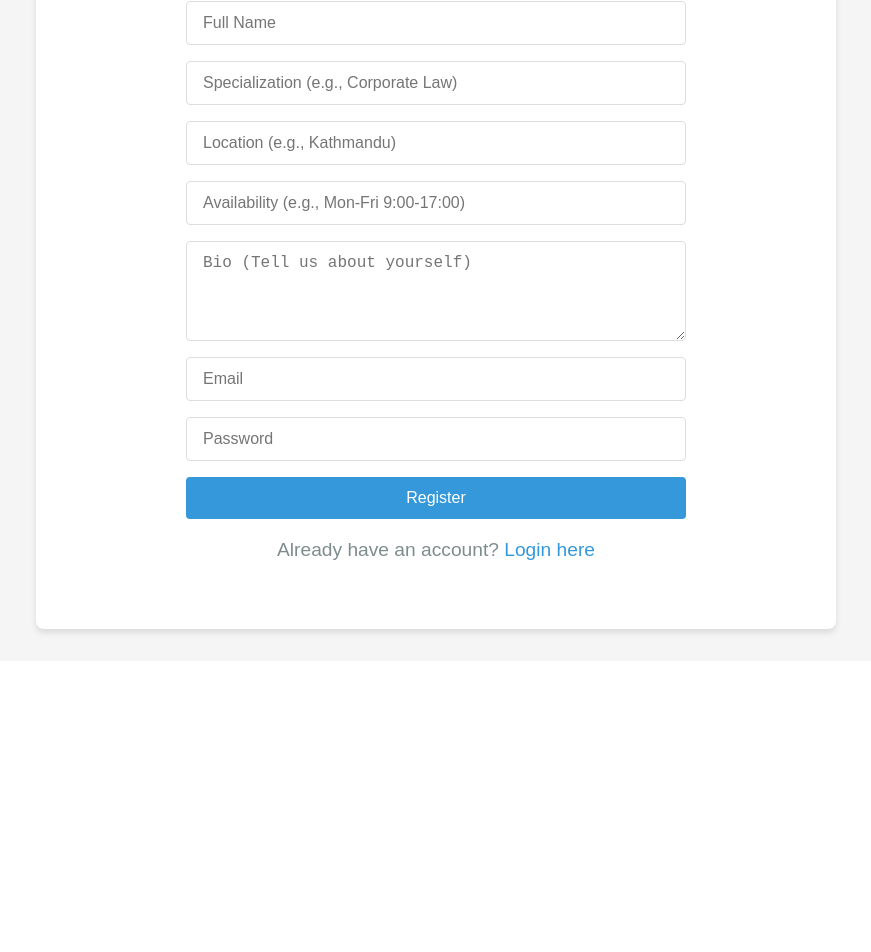
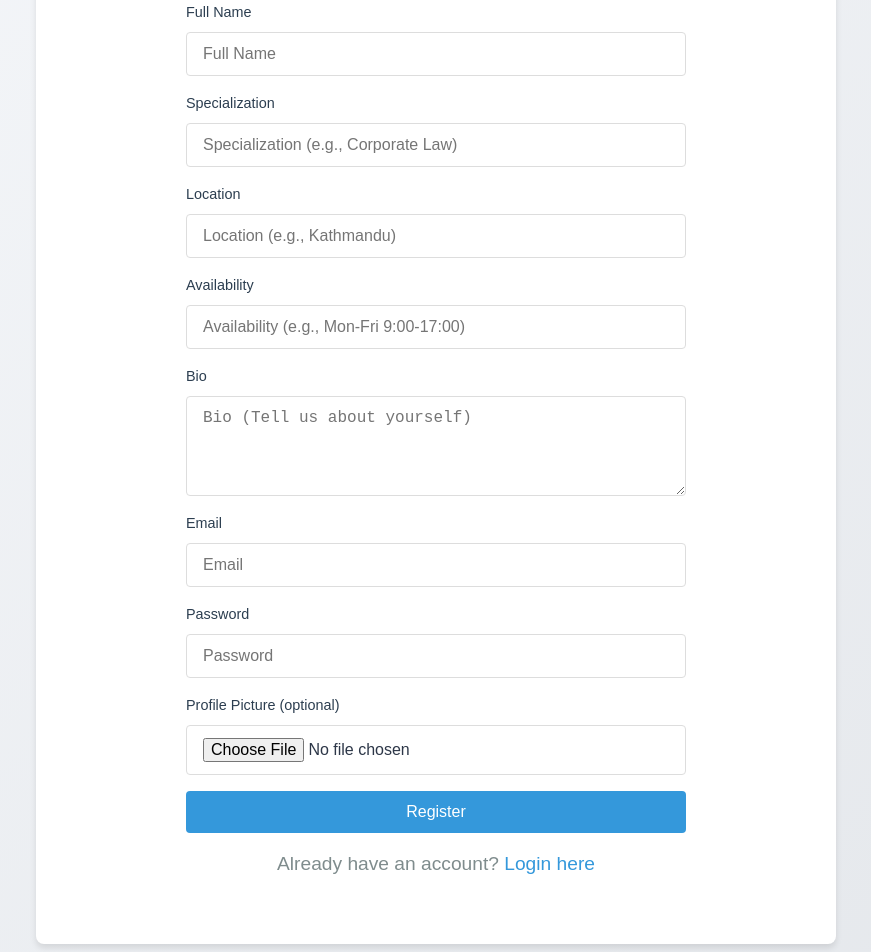
Before and after one commit to ShreyShakya/nepali-legal-aid-finder, a React (Vite) app in the folder legalaidfrontend/: page /register-lawyer in a window 1280 px wide. Shown: the part 254-1206 px from the top of the page, without its empty margins (204-1075 px from the left). Before the commit the page ends 979 px from the top, so only its background shows below. Built offline with nearby package versions, Linux system fonts and the light colour scheme.

Commit message:
fiex registration error

```diff
--- a/legalaidfrontend/src/components/Auth/LawyerRegistration.jsx
+++ b/legalaidfrontend/src/components/Auth/LawyerRegistration.jsx
@@ -4,7 +4,7 @@ import { useState } from "react"
 import { motion } from "framer-motion"
 import { Scale } from "lucide-react"
 import axios from "axios"
-import { useNavigate, Link } from "react-router-dom" // Added Link and useNavigate
+import { useNavigate, Link } from "react-router-dom"
 import styles from "./LawyerRegistration.module.css"
 
 const fadeIn = {
@@ -20,15 +20,20 @@ export default function LawyerRegistration() {
     availability: "",
     bio: "",
     email: "",
-    password: ""
+    password: "",
   })
+  const [profilePicture, setProfilePicture] = useState(null) // Added for file upload
   const [message, setMessage] = useState("")
-  const [isError, setIsError] = useState(false) // Added to distinguish success/error
-  const [isLoading, setIsLoading] = useState(false) // Added for loading state
-  const navigate = useNavigate() // Added for navigation
+  const [isError, setIsError] = useState(false)
+  const [isLoading, setIsLoading] = useState(false)
+  const navigate = useNavigate()
 
   const handleChange = (e) => {
     setFormData({ ...formData, [e.target.name]: e.target.value })
+  }
+
+  const handleFileChange = (e) => {
+    setProfilePicture(e.target.files[0]) // Store the selected file
   }
 
   const handleSubmit = async (e) => {
@@ -37,11 +42,25 @@ export default function LawyerRegistration() {
     setMessage("")
     setIsError(false)
 
+    // Create a FormData object to send the data as multipart/form-data
+    const data = new FormData()
+    for (const key in formData) {
+      data.append(key, formData[key])
+    }
+    if (profilePicture) {
+      data.append("profile_picture", profilePicture) // Add the profile picture file if selected
+    }
+
     try {
-      const response = await axios.post('http://127.0.0.1:5000/api/register-lawyer', formData)
+      const response = await axios.post('http://127.0.0.1:5000/api/register-lawyer', data, {
+        headers: {
+          'Content-Type': 'multipart/form-data', // Ensure the correct content type
+        },
+      })
       setMessage(response.data.message)
       setIsError(false)
       setFormData({ name: "", specialization: "", location: "", availability: "", bio: "", email: "", password: "" })
+      setProfilePicture(null) // Reset the file input
       setTimeout(() => navigate('/lawyer-login'), 2000) // Redirect to login after 2 seconds
     } catch (error) {
       setMessage(error.response?.data?.error || "Registration failed")
@@ -74,8 +93,11 @@ export default function LawyerRegistration() {
             <p>Join our platform to offer your legal expertise.</p>
 
             <form onSubmit={handleSubmit} className={styles.registrationForm}>
+              <div className={styles.formGroup}>
+                <label htmlFor="name">Full Name</label>
                 <input
                   type="text"
+                  id="name"
                   name="name"
                   placeholder="Full Name"
                   value={formData.name}
@@ -84,8 +106,12 @@ export default function LawyerRegistration() {
                   className={styles.formInput}
                   disabled={isLoading}
                 />
+              </div>
+              <div className={styles.formGroup}>
+                <label htmlFor="specialization">Specialization</label>
                 <input
                   type="text"
+                  id="specialization"
                   name="specialization"
                   placeholder="Specialization (e.g., Corporate Law)"
                   value={formData.specialization}
@@ -93,8 +119,12 @@ export default function LawyerRegistration() {
                   className={styles.formInput}
                   disabled={isLoading}
                 />
+              </div>
+              <div className={styles.formGroup}>
+                <label htmlFor="location">Location</label>
                 <input
                   type="text"
+                  id="location"
                   name="location"
                   placeholder="Location (e.g., Kathmandu)"
                   value={formData.location}
@@ -102,8 +132,12 @@ export default function LawyerRegistration() {
                   className={styles.formInput}
                   disabled={isLoading}
                 />
+              </div>
+              <div className={styles.formGroup}>
+                <label htmlFor="availability">Availability</label>
                 <input
                   type="text"
+                  id="availability"
                   name="availability"
                   placeholder="Availability (e.g., Mon-Fri 9:00-17:00)"
                   value={formData.availability}
@@ -111,7 +145,11 @@ export default function LawyerRegistration() {
                   className={styles.formInput}
                   disabled={isLoading}
                 />
+              </div>
+              <div className={styles.formGroup}>
+                <label htmlFor="bio">Bio</label>
                 <textarea
+                  id="bio"
                   name="bio"
                   placeholder="Bio (Tell us about yourself)"
                   value={formData.bio}
@@ -119,8 +157,12 @@ export default function LawyerRegistration() {
                   className={styles.formTextarea}
                   disabled={isLoading}
                 />
+              </div>
+              <div className={styles.formGroup}>
+                <label htmlFor="email">Email</label>
                 <input
                   type="email"
+                  id="email"
                   name="email"
                   placeholder="Email"
                   value={formData.email}
@@ -129,8 +171,12 @@ export default function LawyerRegistration() {
                   className={styles.formInput}
                   disabled={isLoading}
                 />
+              </div>
+              <div className={styles.formGroup}>
+                <label htmlFor="password">Password</label>
                 <input
                   type="password"
+                  id="password"
                   name="password"
                   placeholder="Password"
                   value={formData.password}
@@ -139,6 +185,19 @@ export default function LawyerRegistration() {
                   className={styles.formInput}
                   disabled={isLoading}
                 />
+              </div>
+              <div className={styles.formGroup}>
+                <label htmlFor="profilePicture">Profile Picture (optional)</label>
+                <input
+                  type="file"
+                  id="profilePicture"
+                  name="profile_picture"
+                  accept="image/*"
+                  onChange={handleFileChange}
+                  className={styles.formInput}
+                  disabled={isLoading}
+                />
+              </div>
               <button
                 type="submit"
                 className={styles.submitButton}
--- a/legalaidfrontend/src/components/Auth/LawyerRegistration.module.css
+++ b/legalaidfrontend/src/components/Auth/LawyerRegistration.module.css
@@ -1,8 +1,10 @@
 /* Base container for the page */
 .landingPage {
   min-height: 100vh;
-    background-color: #f5f5f5;
+  background: linear-gradient(135deg, #f5f7fa 0%, #e4e7eb 100%);
   font-family: 'Arial', sans-serif;
+  display: flex;
+  flex-direction: column;
 }
 
 /* Header styles */
@@ -85,6 +87,19 @@
   margin: 0 auto;
 }
 
+.formGroup {
+  display: flex;
+  flex-direction: column;
+  gap: 0.5rem;
+  text-align: left;
+}
+
+.formGroup label {
+  font-size: 0.9rem;
+  font-weight: 500;
+  color: #2c3e50;
+}
+
 .formInput {
   padding: 0.75rem 1rem;
   font-size: 1rem;
@@ -98,6 +113,11 @@
 .formInput:focus {
   border-color: #3498db;
   outline: none;
+}
+
+.formInput:disabled {
+  background-color: #f3f4f6;
+  cursor: not-allowed;
 }
 
 .formTextarea {
@@ -117,6 +137,11 @@
   outline: none;
 }
 
+.formTextarea:disabled {
+  background-color: #f3f4f6;
+  cursor: not-allowed;
+}
+
 .submitButton {
   padding: 0.75rem 1.5rem;
   font-size: 1rem;
@@ -125,24 +150,33 @@
   border: none;
   border-radius: 4px;
   cursor: pointer;
-    transition: background-color 0.3s;
+  transition: background-color 0.3s, transform 0.2s;
 }
 
 .submitButton:hover {
   background-color: #2980b9;
+  transform: scale(1.02);
+}
+
+.submitButton:disabled {
+  background-color: #9ca3af;
+  cursor: not-allowed;
+  transform: none;
 }
 
 /* Message styles */
 .message {
   margin-top: 1rem;
   font-size: 1rem;
+  font-weight: 500;
   color: #27ae60; /* Green for success */
 }
 
-  .message:global(.error) {
+.error {
   color: #e74c3c; /* Red for error */
 }
 
+/* Auth link styles */
 .authLink {
   margin-top: 1rem;
   font-size: 1rem;
--- a/legalaidfrontend/src/pages/LawyerDashboard.module.css
+++ b/legalaidfrontend/src/pages/LawyerDashboard.module.css
@@ -331,20 +331,20 @@
 }
 
 .statIcon {
-  width: 2rem;
-  height: 2rem;
-  margin-bottom: 0.5rem;
+  width: 1.5rem;
+  height: 1.5rem;
 }
 
 .statCard h3 {
-  font-size: 2.25rem;
+  font-size: 2rem;
   font-weight: 700;
-  margin-bottom: 0.25rem;
+  margin: 0;
 }
 
 .statCard p {
   font-size: 1rem;
   font-weight: 500;
+  margin-top: 0.5rem;
 }
 
 .totalCases {
@@ -803,8 +803,8 @@
   padding: 0.5rem 1rem;
   font-size: 0.875rem;
   font-weight: 500;
-  background-color: #2563eb;
-  color: #ffffff;
+  background-color: 4b5563;
+  color: gray;
   border: none;
   border-radius: 8px;
   cursor: pointer;
@@ -812,7 +812,8 @@
 }
 
 .actionButton:hover {
-  background-color: #1d4ed8;
+  background-color: #ffffff;
+  color: #1d4ed8;
   transform: scale(1.05);
 }
 
@@ -907,6 +908,15 @@
     font-size: 1.25rem;
   }
 
+  .statCard h3 {
+    font-size: 1.75rem;
+  }
+
+  .statIcon {
+    width: 1.25rem;
+    height: 1.25rem;
+  }
+
   #recent-cases .caseTable th,
   #recent-cases .caseTable td {
     padding: 0.4rem 0.6rem;
@@ -975,7 +985,12 @@
   }
 
   .statCard h3 {
-    font-size: 1.75rem;
+    font-size: 1.5rem;
+  }
+
+  .statIcon {
+    width: 1rem;
+    height: 1rem;
   }
 
   .statCard p {
```
Also changed, not shown: legalaidfrontend/src/pages/LawyerDashboard.jsx (+21 -10 lines), 1 other file (tests, documents, lock files or other folders). Lines whose indentation alone changed are shown as unchanged.
